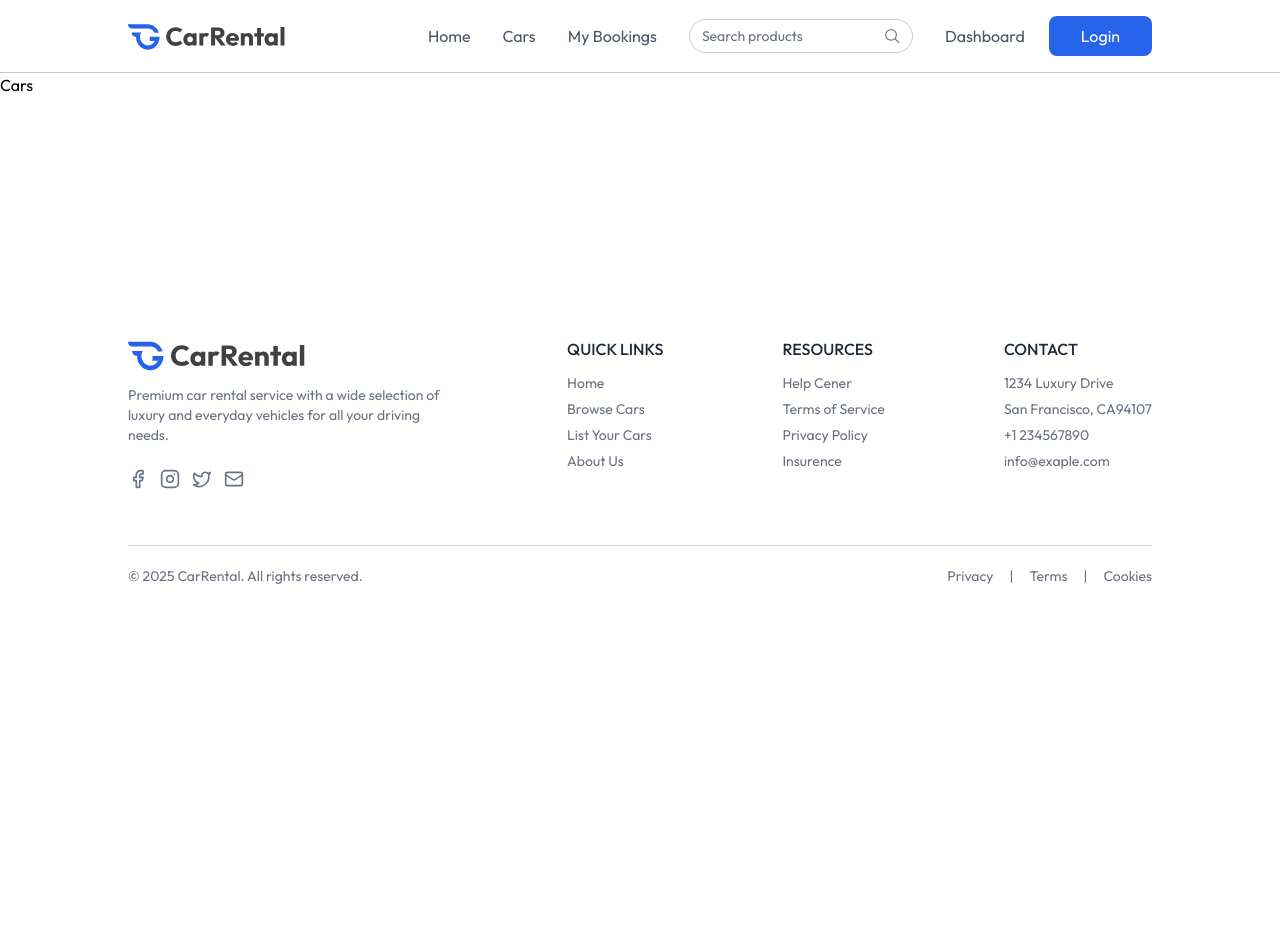
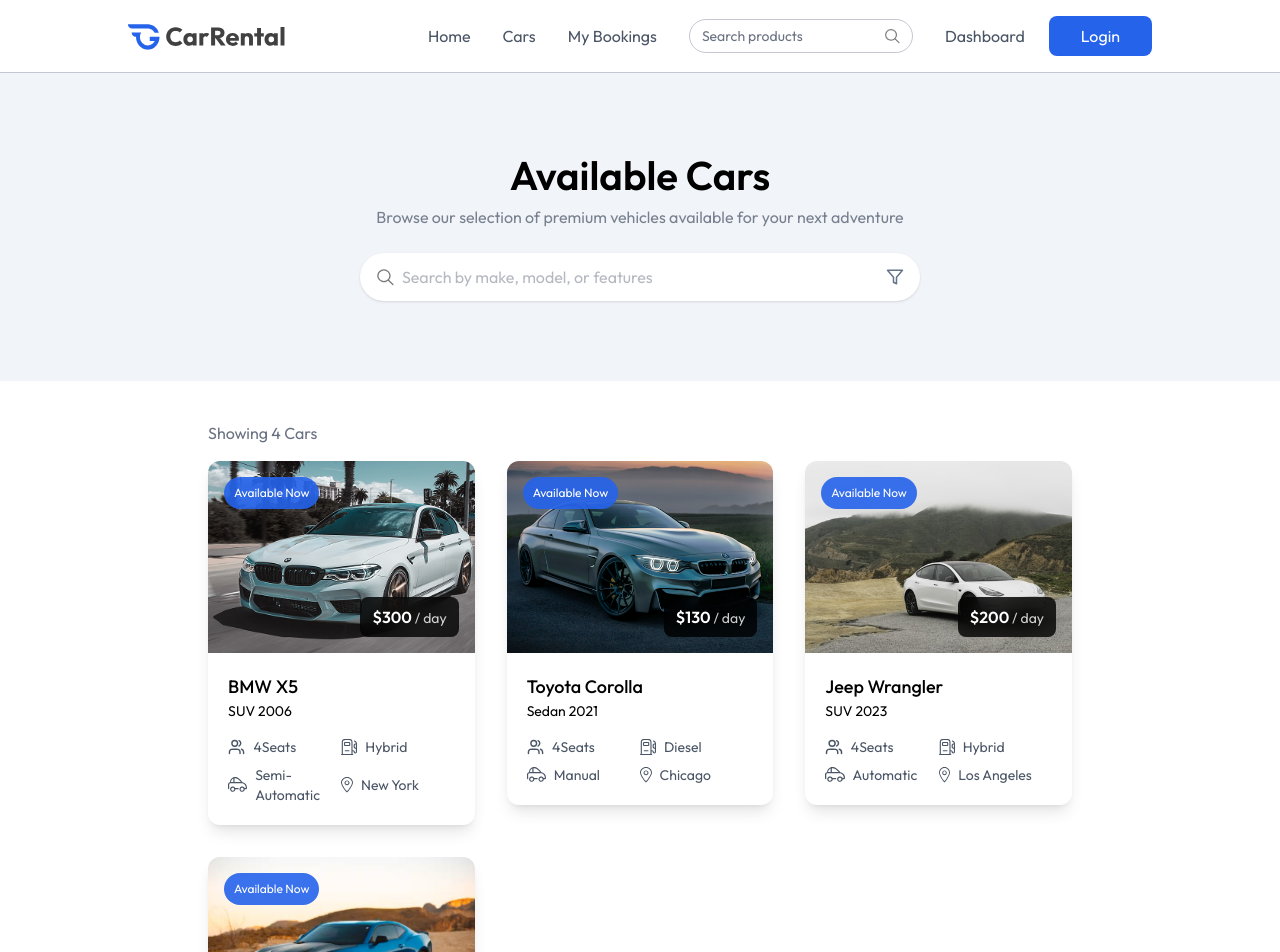
Before and after one commit to kaveesha-dilshan/carRental-Platform, a React (Vite) app in the folder client/: page /cars in a window 1280 px wide. Shown: the top 952 px of the page. Before the commit the page ends 800 px from the top, so only its background shows below. Built offline with nearby package versions, Linux system fonts and the light colour scheme.

Commit message:
finish- cars page

```diff
--- a/client/src/App.jsx
+++ b/client/src/App.jsx
@@ -20,7 +20,7 @@
       <Route path='/' element = {<Home/>} />
       <Route path='/car-Details/:id' element = {<CarDetails />} />
       <Route path='/cars' element = {<Cars/>} />
-      <Route path='/my-bookings' element = {<MyBookings/>} />
+      <Route path='/My-bookings' element = {<MyBookings/>} />
     </Routes>
 
     {!isOwnerPath && <Footer />}
--- a/client/src/pages/Cars.jsx
+++ b/client/src/pages/Cars.jsx
@@ -1,8 +1,39 @@
-import React from 'react'
+import React, { useState } from 'react'
+import Title from '../components/Title'
+import { assets, dummyCarData } from '../assets/assets'
+import CarCard from '../components/CarCard'
 
 const Cars = () => {
+
+  const [input, setInput] = useState()
+
   return (
-    <div>Cars</div>
+    <div>
+
+      <div className='flex flex-col items-center py-20 bg-light max-md:px-4'>
+        <Title title='Available Cars' subTitle='Browse our selection of premium vehicles available for your next adventure' />
+
+        <div className='flex items-center bg-white px-4 mt-6 max-w-140 w-full h-12 rounded-full shadow'>
+          <img src={assets.search_icon} alt="" className='w-4.5 h-4.5 mr-2' />
+
+          <input onClick={(e) => setInput(e.target.value)} value={input} type="text" placeholder='Search by make, model, or features' className='w-full h-full outline-none text-gray-500' />
+
+          <img src={assets.filter_icon} alt="" className='w-4.5 h-4.5 ml-2' />
+        </div>
+      </div>
+
+      <div className='px-6 md:px-16 lg:px-24 xl:px-32 mt-10'>
+        <p className='text-gray-500 xl:px-20 max-w-7xl mx-auto'>Showing {dummyCarData.length} Cars</p>
+
+        <div className='grid grid-cols-1 sm:grid-cols-2 lg:grid-cols-3 gap-8 mt-4 xl:px-20 max-w-7xl mx-auto'>
+          {dummyCarData.map((car, index) => (
+            <div key={index}>
+              <CarCard car={car} />
+            </div>
+          ))}
+        </div>
+      </div>
+    </div>
   )
 }
 
```
